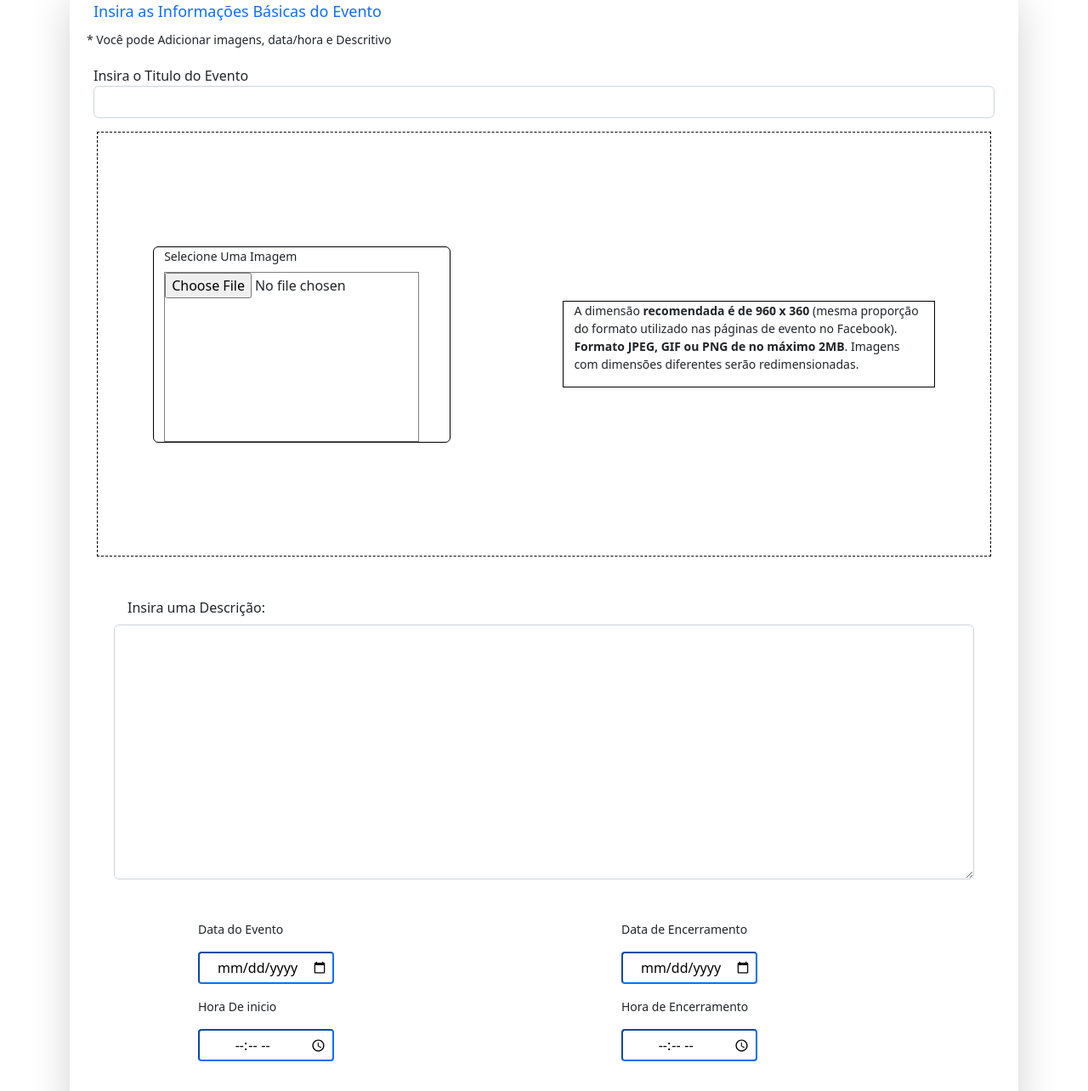
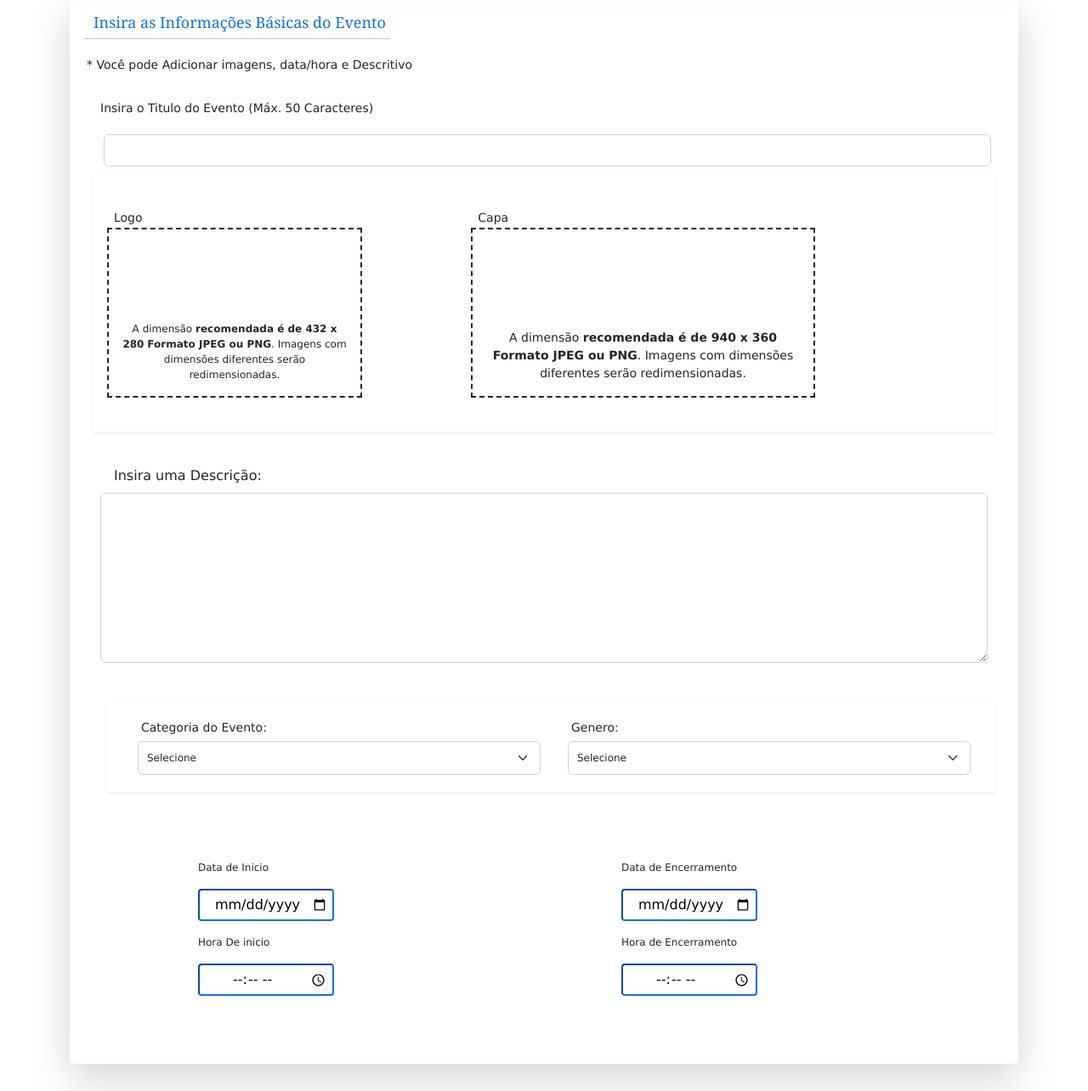
Before and after one commit to FelpSC/Formulario_bootstrap, a website: page Fomulário_Home.html in a window 1280 px wide. Shown: the part 1241-2525 px from the top of the page at 85% size. Drawn offline with nearby package versions, Linux system fonts and the light colour scheme.

Commit message:
Finalizando formulário de infos
Formulário de infos finalizado e  inicio da div de ingressos

```diff
--- a/Fomulário_Home.html
+++ b/Fomulário_Home.html
@@ -8,7 +8,6 @@
     <link href="https://cdn.jsdelivr.net/npm/bootstrap@5.2.3/dist/css/bootstrap.min.css" rel="stylesheet" integrity="sha384-rbsA2VBKQhggwzxH7pPCaAqO46MgnOM80zW1RWuH61DGLwZJEdK2Kadq2F9CUG65" crossorigin="anonymous">
 
 <body>
-    <!-- <div class="left-faixa col-6 bg-warning">'</div> -->
     <!-- Cabeçalho -->
     <div class="container-fluid">
         <header class="bg-dark p-2 fixed-top">
@@ -48,8 +47,9 @@
                         <div class="container-card flex-row flex-wrap card border-0" >
                             <div class="card-body">
                                 <h2 class="subtitulo text-primary">Insira as Informações do Seu <span class="text-black">Evento:</span></h2>
+                                <hr>
                                 <form>
-                                    <div class="mb-2">
+                                    <div class="local-opt mb-2">
                                         <label class="form-label p-2 text-dark">Selecione um Local Pré-Definido</label>
                                         <select class="form-select" id="local" name="local">
                                             <option value="">Novo Local</option>
@@ -102,7 +102,7 @@
                                         <input type="text" class="form-control">
                                     </div>
 
-                                    <div class="mb-2">
+                                    <div class="estados-opt mb-2">
                                         <label for="estados" class="form-label text-black">Selecione um estado:</label>
                                         <select class="form-select" id="estados" name="estados">
                                         <option value="" class="text-muted">Selecione...</option>
@@ -156,48 +156,99 @@
 
             <div class="info-basics container-fluid col-12 mt-5 shadow-lg">
                 <div class="row p-3">
-                    <h2 class="text-primary">Insira as Informações Básicas do Evento</h2>
+                    <h2 class="subtitulo text-primary">Insira as Informações Básicas do Evento</h2>
+                    <hr class="col-4">
                     <p class="p-1">* Você pode Adicionar imagens, data/hora e Descritivo</p>
 
                     <form class="col">
-                        <div>
-                            <label for="nome-evento">Insira o Titulo do Evento</label>
-                            <input type="text" class="form-control" maxlength="50">
+                        <div class="m-2">
+                            <label for="nome-evento"><p>Insira o Titulo do Evento (Máx. 50 Caracteres)</p></label>
+                            <input type="text" class="form-control m-1" maxlength="51">
 
                         </div>
 
-                        <div class="container-fluid p-3">
-                            <div class="row info-img flex-wrap">
-                                    <div class=" card col-4">
-                                        <small class="card-title">Selecione Uma Imagem </small>
-                                        <label for="inputgroupfile" class="picture">
-                                            <input type="file" id="inputgroupfile">
+                         <!-- INFO - IMAGENS -->
+
+                        <div class="container-fluid p-3 shadow-sm">
+                            <div class="info-img row my-4 col-md-10 d-flex flex-wrap justify-content-around">
+
+                                <div class="col">
+                                    <small class="p-2">Logo</small>
+                                    <label for="inputgroupfile" class="img-logo picture p-3 d-flex justify-content-center align-items-end">
+                                        <small class="lh-5 picture_txt text-center">A dimensão <span>recomendada é de 432 x 280</span>
+                                            <span>Formato JPEG ou PNG</span>.
+                                            Imagens com dimensões diferentes serão redimensionadas.
+                                        </small>
+
+
+                                    </label>
+                                    <input type="file" name="picture_input" accept="image/*" id="inputgroupfile">
+                                </div>
+
+                                <div class="col">
+                                    <small class="p-2">Capa</small>
+                                    <label for="inputgroupfile" class="img-capa picture p-3 d-flex justify-content-center align-items-end">
+                                        <small class="lh-5 text-center">A dimensão <span>recomendada é de 940 x 360</span>
+                                            <span>Formato JPEG ou PNG</span>.
+                                            Imagens com dimensões diferentes serão redimensionadas.
+                                        </small>
+
+
+                                    </label>
+                                    <input type="file" accept="image/*" id="inputgroupfile">
+
+                                </div>
+
+                            </div>
+
+                        </div>
+
+                         <!-- INFO - DESCRIÇÃO -->
+
+                        <div class=" container descritivo p-2">
+                            <div class="col">
+                                <div class="my-4">
+                                    <label for="descritivo" class="ms-2 p-2">Insira uma Descrição:</label>
+                                    <textarea type="text" class="form-control"></textarea>
+                                </div>
+
+                                <!-- INFO - CATEGORIAS -->
+
+                                <div class="evento-categoria container p-2 my-5 ms-2 col shadow-sm d-flex flex-wrap g-2 justify-content-evenly">
+                                    <div class="row col-6 p-2">
+                                        <label for="categoria-tipo">
+                                            <small class="p-2">Categoria do Evento:</small>
+                                            <select name="tipo-evento" id="tipo_evento" class="form-select m-1">
+                                                <option value="" class="text-muted">Selecione</option>
+                                                <option value="Eventos">Eventos</option>
+                                                <option value="Shows">Shows</option>
+                                                <option value="Baladas">Baladas</option>
+                                            </select>
+                                        </label>
+                                    </div>
+
+                                    <div class="row col-6 p-2">
+                                        <label for="categoria-genero">
+                                            <small class="p-2">Genero:</small>
+                                            <select name="tipo-evento" id="categoria-genero" class="form-select m-1">
+                                                <option value="" class="text-muted">Selecione</option>
+                                                <option value="Eventos">Eventos</option>
+                                                <option value="Shows">Shows</option>
+                                                <option value="Baladas">Baladas</option>
+                                            </select>
                                         </label>
                                     </div>
 
 
-                                <div class="col-3 text-sm-start text-md-start col-sm-8 col-md-5">
-                                    <p class="lh-5">A dimensão <span>recomendada é de 960 x 360</span>
-                                        (mesma proporção do formato utilizado nas páginas de evento no Facebook).
-                                        <span>Formato JPEG, GIF ou PNG de no máximo 2MB</span>.
-                                        Imagens com dimensões diferentes serão redimensionadas.
-                                    </p>
 
                                 </div>
-                            </div>
 
-                        </div>
+                                <!-- INFO - DATA/HORA -->
 
-                        <div class=" container descritivo p-2">
-                            <div class="col">
-                                <div class="m-3">
-                                    <label for="descritivo" class="ms-2 p-2">Insira uma Descrição:</label>
-                                    <textarea type="text" class="form-control"></textarea>
-                                </div>
-                                <div class="row hora_data col container justify-content-around p-4">
-                                    <div class="display-inicio justify-content-center row col-4">
+                                <div class="row hora_data col container justify-content-around p-4 my-4">
+                                    <div class="display-inicio row col-4">
                                         <div class="col p-2">
-                                            <p>Data do Evento</p>
+                                            <p>Data de Inicio</p>
                                             <label for="datainicio">
                                                 <input type="date" id="datainicio" class="border-primary">
                                             </label>
@@ -240,12 +291,33 @@
                 </div>
 
             </div>
+
+            <!-- INGRESSOS / VALORES -->
+
+            <div class="cont-ingressos container-fluid col-12 shadow-lg my-5 p-2">
+
+                <div class="row p-2 mx-2">
+                    <div class="subtitulo p-2">
+                        <h3 class="text-primary">Ingressos / Tickets</h3>
+                        <hr class="col-3">
+                    </div>
+
+
+                    <div class="ingressos col-8 container d-flex justify-content-center" >
+                        <div class="row">
+                            <h3>Ingressos</h3>
+
+                        </div>
+                    </div>
+                </div>
+
+            </div>
         </div>
     </div>
 
-    <div class="bg-dark mt-5">
+    <div class="bg-dark">
         <footer class="bg-dark">
-            <h2 class="text-white p-3 mt-3">FelpSC</h2>
+            <h2 class="text-white">FelpSC</h2>
 
         </footer>
     </div>
--- a/Formulário_Home.css
+++ b/Formulário_Home.css
@@ -5,7 +5,22 @@ body{
     background-size: contain; */
     background-color: black;
 
+
 }
+
+div{
+    font-family: Verdana, Tahoma, sans-serif;
+}
+
+/* DIV PARA NÃO DEIXAR O FIXADO COBRIR OUTROS
+EMENTTOS NO TOPO */
+
+
+.invisible{
+    height: 75px;
+}
+
+/* TOPO DA PÁGINA  */
 
 header{
     height: 75px;
@@ -24,7 +39,7 @@ header{
 }
 .info-form{
     border-radius: 6px;
-    background-color: whitesmoke;
+    /* background-color: whitesmoke; */
 }
 .produtor{
     width: 150px;
@@ -50,12 +65,23 @@ header{
 
 }
 
+
 header img{
     margin-left: 50px;
     width: 120px;
     height: 50px;
 }
 
+/* SUBTITULO */
+
+.subtitulo{
+    font-size: 16px;
+    font-family: Georgia, 'Times New Roman', Times, serif;
+
+}
+
+
+/* FORMULÁRIO - LOCAL */
 
 .form-row-img iframe{
     border: 0.2px solid gray;
@@ -65,7 +91,6 @@ header img{
 
 }
 
-
 .form-row-img img{
   display: flex;
   width: 600px;
@@ -73,18 +98,6 @@ header img{
   align-items: center;
 }
 
-
-footer{
-    width: 100%;
-    text-align: center;
-    height: 100px;
-
-}
-
-.subtitulo{
-    font-size: 16px;
-    font-family: Georgia, 'Times New Roman', Times, serif;
-}
 
 form h3{
     position: relative;
@@ -94,22 +107,16 @@ form h3{
     font-weight: bold;
     opacity: 80%;
 
-
 }
 
-.div-subtit{
-    border: 1px solid black;
-
-}
-
+/* INFORMAÇÕES BASICAS */
 
 .info-basics{
-
+    /* background-color: whitesmoke; */
     border-radius: 6px;
-    max-height: 2000px;
     min-height: 1200px;
+    max-height: 3000px;
     box-sizing: border-box;
-
 
 }
 
@@ -122,36 +129,43 @@ form h3{
     margin-top: 0;
 }
 
-.info-img span{
+.picture{
+    border: 2.5px dashed;
+}
+
+.picture span{
     font-weight: bold;
 
 }
-.info-img div{
-    border: 1px solid black;
+
+
+.img-capa{
+    max-width: 940px;
+    max-height: 360px;
+    min-width: 400px;
+    min-height: 200px;
+}
+.img-logo{
+    width: 300px;
+    height: 200px;
 }
 
-.info-img{
-    align-self: center;
-    align-items: center;
-    min-height: 500px;
-    max-height: 600px;
-    border: 1px dashed black;
-    justify-content: space-around;
-    gap: 2px;
+.img-capa small{
+    font-size: 14px;
+
 }
-.info-img p{
-    font-size: 14px;
+.img-logo small{
+    font-size: 12px;
+
 }
+
 #inputgroupfile{
-    border: 1px solid gray;
-    width: 300px;
-    height: 200px;
+    display: none;
     cursor: pointer;
 }
 
-
 .descritivo textarea{
-    height: 300px;
+    height: 200px;
 }
 
 .hora_data input{
@@ -162,14 +176,47 @@ form h3{
     border-radius: 4px;
 
 }
-.hora_data{
-    /* border: 1px solid black; */
-    padding-top: 20px;
+
+.local-opt select{
+    font-size: 12px;
 }
-.display-inicio{
-    /* border: 1px solid red; */
+.estados-opt select{
+    font-size: 12px;
+
+}
+.hora_data p{
+    font-size: 12px;
+
 }
 
-.display-fim{
-    /* border: 1px solid red; */
+.evento-categoria{
+    min-height: 100px;
+    max-height: 300px;
 }
+.evento-categoria option{
+    font-size: 12px;
+}
+
+.evento-categoria select{
+    font-size: 12px;
+    padding: 10px;
+}
+
+
+/* INGRESSOS / TICKETS */
+
+.cont-ingressos{
+    min-height: 1200px;
+    max-height: 3000px;
+}
+
+
+
+footer{
+    margin-top: 50px;
+    display: flex;
+    text-align: center;
+    height: 200px;
+    justify-content: center;
+    align-items: center;
+}
```
